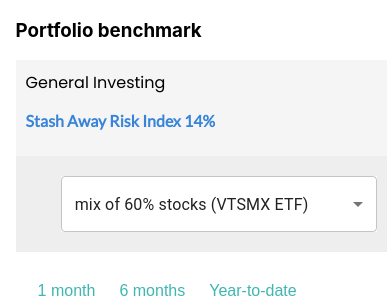
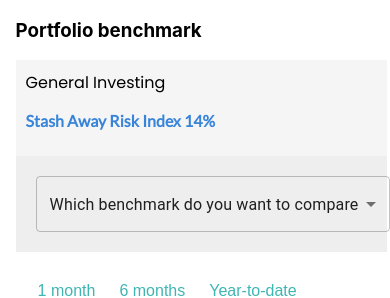
Before and after one commit to bakash95/PeformanceVisualizer, a React (Create React App) app: page / in a window 390 px wide. Shown: the top 298 px of the page. Built offline with nearby package versions, Linux system fonts and the light colour scheme; no server answers.

Commit message:
env property change and slight code cleanuo

```diff
--- a/src/apiCaller.js
+++ b/src/apiCaller.js
@@ -20,6 +20,6 @@
     return await response.json();
 }
 
-export const basepathDEV = 'http://localhost:3003'
+export const basepathDEV = 'http://192.168.0.7:3003'
 
 export default { callAPI };
--- a/src/overview/PortFolio/components/PortFolio/portfolioOptions.js
+++ b/src/overview/PortFolio/components/PortFolio/portfolioOptions.js
@@ -1,8 +1,8 @@
 import React, { useState } from 'react';
+import { connect } from 'react-redux';
 
-import { performanceDataAction } from '../../../../redux/actions/performanceDataActions';
+import { performanceDataAction } from 'redux/actions/performanceDataActions';
 import './css/portfolioOptions.css'
-import { connect } from 'react-redux';
 
 const Button = (props) => {
     let selected = props.selected ? "selected" : ""
@@ -41,9 +41,9 @@
 
 const PeriodSelector = (props) => {
     const [selectedButton, setSelected] = useState("6");
-    props.performanceDataAction({ selectedButton })
     const selectChange = (value) => {
         setSelected(value);
+        props.performanceDataAction({ selectedButton })
     }
     return (
         <div className="cardContainer">
@@ -72,10 +72,10 @@
 
 const CurrenySelector = (props) => {
     const [selectedButton, setSelected] = useState("1");
-    let currency = (selectedButton === "1") ? "SGD" : "USD"
-    props.performanceDataAction({ currency })
     const selectChange = (value) => {
         setSelected(value);
+        let currency = (selectedButton === "1") ? "SGD" : "USD"
+        props.performanceDataAction({ currency })
     }
     return (
         <div className="cardContainer flx-display just-end">
--- a/src/overview/PortFolio/components/chart/LineChart.js
+++ b/src/overview/PortFolio/components/chart/LineChart.js
@@ -1,7 +1,7 @@
 import React, { PureComponent } from 'react'
 import { ResponsiveLine } from '@nivo/line'
 
-import apiCaller from '../../../../apiCaller'
+import apiCaller from 'apiCaller'
 import { connect } from 'react-redux'
 
 class RealTimeChart extends PureComponent {
@@ -11,6 +11,7 @@
         this.state = {
             baseLineData: undefined,
             stashawayReturns: undefined,
+            marker: undefined,
             currency: "SGD",
             currencyFormat: {
                 "USD": {
@@ -25,25 +26,16 @@
         }
     }
 
-    componentDidMount() {
-        let request = { ...this.props.performanceData }
-        let successCallBack = (response) => {
-            let { baseLineData, stashawayReturns } = response
-            this.setState({ ...request, baseLineData, stashawayReturns })
-        }
-        this.fetchPerformanceList(request,successCallBack);
-    }
-
     componentWillReceiveProps(nextProps, state) {
         let request = { ...nextProps.performanceData }
         let successCallBack = (response) => {
-            let { baseLineData, stashawayReturns } = response
-            this.setState({ ...nextProps.performanceData, baseLineData, stashawayReturns })
+            let { baseLineData, stashawayReturns, marker } = response
+            this.setState({ ...nextProps.performanceData, baseLineData, stashawayReturns, marker })
         }
-        this.fetchPerformanceList(request,successCallBack);
+        this.fetchPerformanceList(request, successCallBack);
     }
 
-    async fetchPerformanceList(request,successCallBack) {
+    async fetchPerformanceList(request, successCallBack) {
         try {
             let response = await apiCaller.callAPI('/listAccounts', 'POST', request);
             successCallBack(response);
@@ -53,13 +45,28 @@
     }
 
     render() {
-        const { baseLineData, stashawayReturns } = this.state
-
+        const { baseLineData, stashawayReturns, marker } = this.state
         const commonProperties = {
             height: 400,
-            margin: { top: 50, right: 20, bottom: 60, left: 100 },
+            margin: { top: 50, right: 20, bottom: 60, left: 80 },
             animate: true,
             enableSlices: 'x',
+        }
+
+        if (marker) {
+            commonProperties["markers"] =
+                [
+                    {
+                        axis: 'y',
+                        value: this.state.marker.y,
+                        lineStyle: { strokeWidth: 1, stroke: '#fff' },
+                    },
+                    {
+                        axis: 'x',
+                        value: this.state.marker.x,
+                        lineStyle: { strokeWidth: 1, stroke: '#fff' },
+                    },
+                ]
         }
 
         let { locale, currency } = this.state.currencyFormat[this.state.currency]
@@ -73,7 +80,7 @@
                 <ResponsiveLine
                     {...commonProperties}
                     data={[
-                        { id: '40% and 60% profit', data: baseLineData },
+                        { id: this.state.selectedIndex, data: baseLineData },
                         { id: 'Stashaway', data: stashawayReturns }
                     ]}
                     xScale={{
--- a/src/overview/PortFolio/container/PortFolioContainer.js
+++ b/src/overview/PortFolio/container/PortFolioContainer.js
@@ -1,13 +1,13 @@
 import React, { PureComponent, useState } from 'react'
+import { connect } from 'react-redux';
+import './css/portfolio.css'
 
 import Select from '@material-ui/core/Select';
 import { MenuItem, FormControl } from '@material-ui/core';
 import LineChart from '../components/chart/LineChart'
 import GraphOptions from '../components/PortFolio/portfolioOptions'
-import { performanceDataAction } from '../../../redux/actions/performanceDataActions';
+import { performanceDataAction } from 'redux/actions/performanceDataActions';
 
-import './css/portfolio.css'
-import { connect } from 'react-redux';
 
 class PortFolioContainer extends PureComponent {
     constructor(props) {
@@ -20,7 +20,7 @@
     render() {
         return (
             <>
-                <PortFolio {...this.props}/>
+                <PortFolio {...this.props} />
                 <GraphOptions />
                 <LineChart />
             </>
@@ -41,7 +41,7 @@
                 </article>
                 <article className="cardContainer" style={{ background: 'rgb(239, 238, 238)' }}>
                     <div className="cardText">
-                        <SelectField onChange={(indexValue) => {props.performanceDataAction({indexValue})}} />
+                        <SelectField onChange={(selectedValue, selectedIndex) => { props.performanceDataAction({ selectedValue, selectedIndex }) }} />
                     </div>
                 </article>
             </section>
@@ -50,14 +50,15 @@
 }
 
 const SelectField = (props) => {
-    let [selectedValue, setSelected] = useState(10);
+    let [selectedValue, setSelected] = useState(-1);
     let onChange = (event) => {
         let selectedValue = event.target.value
-        props.onChange(selectedValue);
+        props.onChange(selectedValue, stockComparsionIndex[selectedValue]);
         setSelected(selectedValue);
     }
     return (
-        <FormControl variant="outlined" className="width-50">
+        <div className="width-50">
+            <FormControl variant="outlined">
                 <Select
                     labelId="outlined-age-native-simple-label"
                     id="outlined-age-native-simple"
@@ -65,12 +66,19 @@
                     value={selectedValue}
                 >
                     <MenuItem value="-1" disabled>Which benchmark do you want to compare</MenuItem>
-                <MenuItem value={10}>mix of 60% stocks (VTSMX ETF)</MenuItem>
-                <MenuItem value={20}>40% bonds (VBMFX ETF)</MenuItem>
-                <MenuItem value={30}>20% stocks and 80% bonds</MenuItem>
+                    <MenuItem value={10}>{stockComparsionIndex[10]}</MenuItem>
+                    <MenuItem value={20}>{stockComparsionIndex[20]}</MenuItem>
+                    <MenuItem value={30}>{stockComparsionIndex[30]}</MenuItem>
                 </Select>
             </FormControl>
+        </div>
     )
 }
 
+const stockComparsionIndex = {
+    10: "mix of 60% stocks (VTSMX ETF)",
+    20: "40% bonds (VBMFX ETF)",
+    30: "20% stocks and 80% bonds"
+}
+
 export default connect(null, { performanceDataAction })(PortFolioContainer);
--- a/src/overview/PortFolio/container/css/portfolio.css
+++ b/src/overview/PortFolio/container/css/portfolio.css
@@ -10,15 +10,6 @@
     background: white;
     background: var(--color-background);
     padding: 10px 10px 10px 10px;
-}
-
-@media screen and (max-width:425px){
-    .cardContainer{
-        width: 100%;
-    }
-    .flx-display{
-        display: block !important;
-    }
 }
 
 .flx-display {
@@ -44,8 +35,19 @@
 }
 
 .width-50 {
-    margin: 10px 2px 10px 10% !important;
+    padding: 10px 2px 10px 10%;
     box-sizing: border-box;
     width: 90%;
-    background: white;
 }
+
+@media screen and (max-width:425px){
+    .cardContainer{
+        width: 100%;
+    }
+    .flx-display{
+        display: block !important;
+    }
+    .width-50 {
+        padding: 10px 2px 10px 10px !important;
+    }
+}
```
Also changed, not shown: 3 other files (tests, documents, lock files or other folders). Lines whose indentation alone changed are shown as unchanged.
